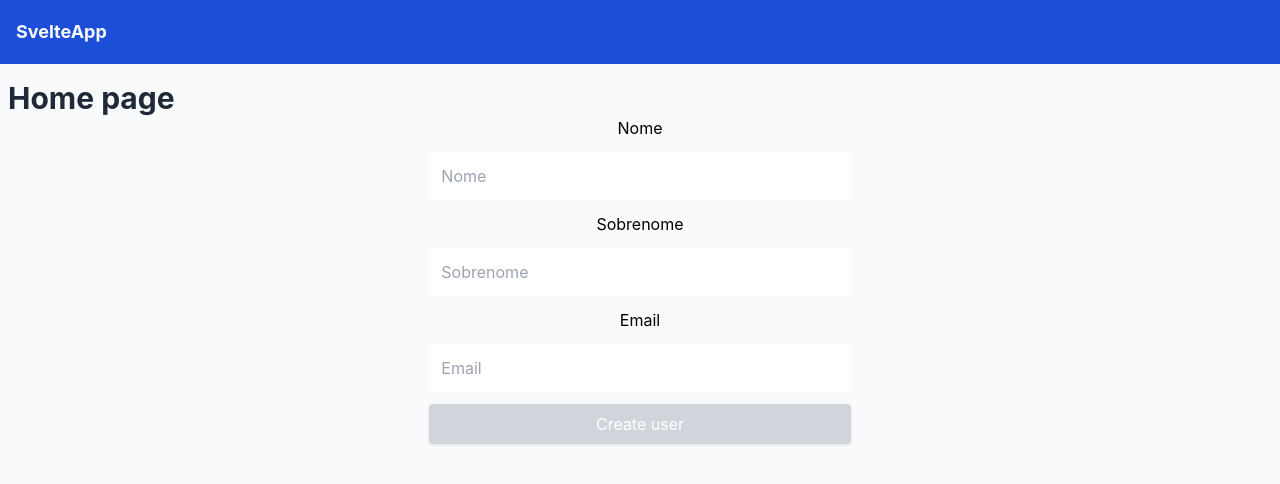
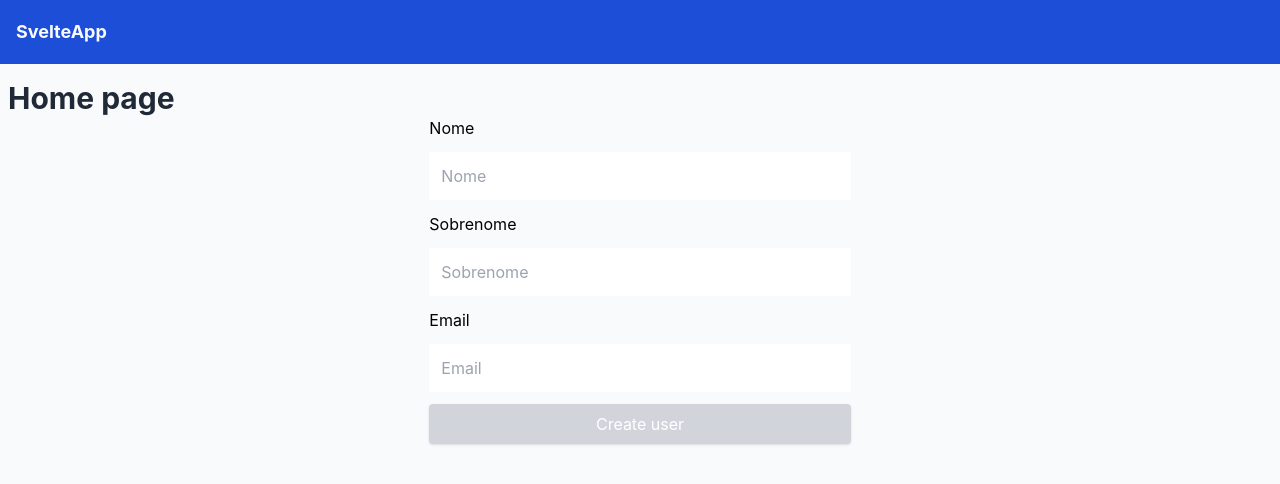
Before and after one commit to jmarc00s/first-svelte-app, a Svelte app: page / in a window 1280 px wide. Shown: the top 484 px of the page. Built offline with nearby package versions, Linux system fonts and the light colour scheme.

Commit message:
Improvement on userForm

```diff
--- a/src/pages/Home/components/UserForm.svelte
+++ b/src/pages/Home/components/UserForm.svelte
@@ -26,6 +26,7 @@
 </script>
 
 <div class="container">
+  <div class="input-container">
     <label for="user">Nome</label>
     <input
       type="text"
@@ -34,6 +35,8 @@
       bind:value={user.firstName}
       placeholder="Nome"
     />
+  </div>
+  <div class="input-container">
     <label for="lastName">Sobrenome</label>
     <input
       type="text"
@@ -42,6 +45,8 @@
       bind:value={user.lastName}
       placeholder="Sobrenome"
     />
+  </div>
+  <div class="input-container">
     <label for="email">Email</label>
     <input
       type="email"
@@ -50,7 +55,7 @@
       bind:value={user.email}
       placeholder="Email"
     />
-
+  </div>
   <button disabled={!formIsValid} on:click={handleCreateUserClick}
     >Create user</button
   >
@@ -59,6 +64,10 @@
 <style>
   .container {
     @apply flex flex-col justify-center items-center w-1/3 mx-auto;
+  }
+
+  .input-container {
+    @apply w-full;
   }
 
   input {
```
Lines whose indentation alone changed are shown as unchanged.
